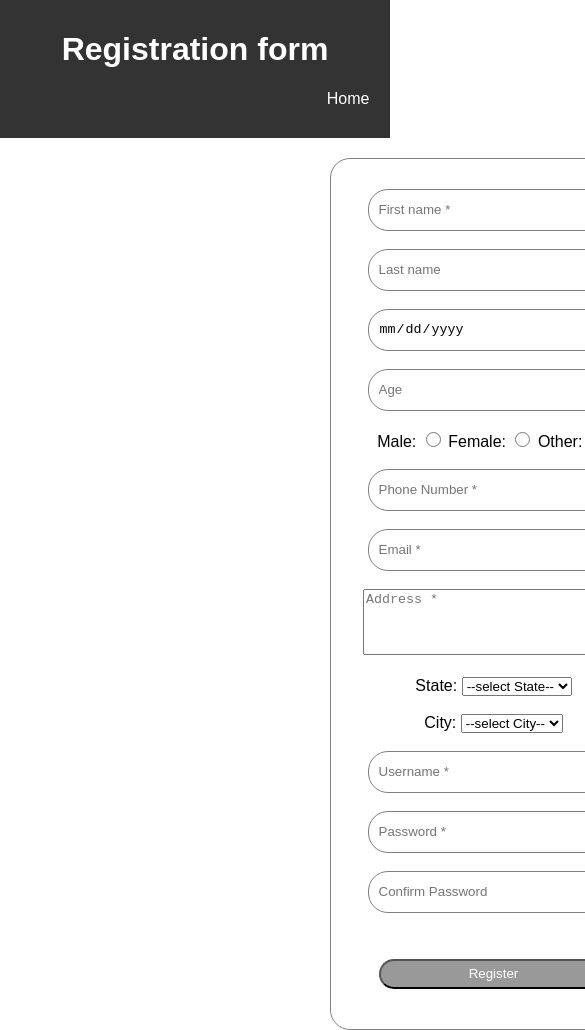
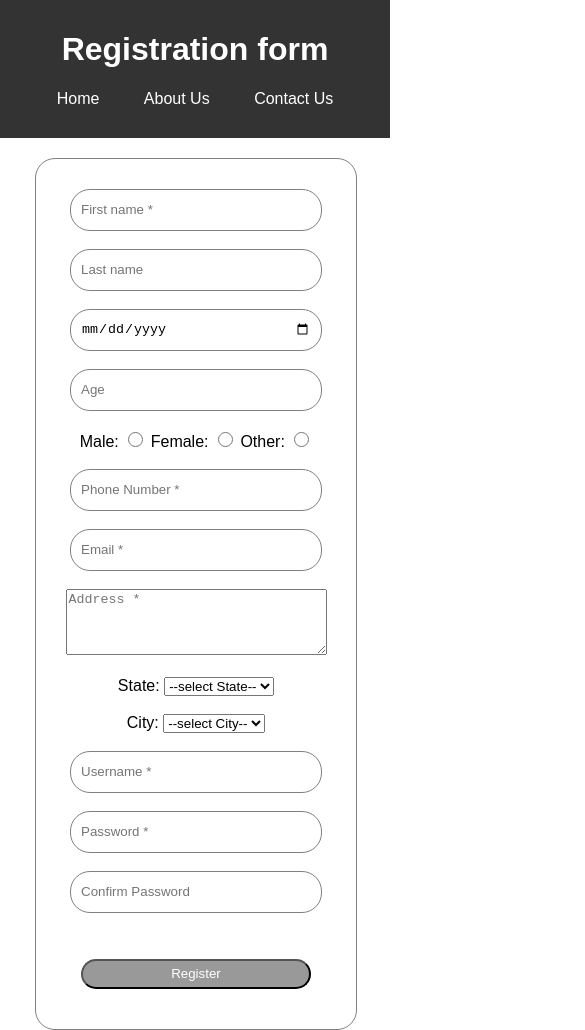
Before and after one commit to mjk859/Claysys-phase-I-project, a plain HTML site: page registration.html in a window 390 px wide. Shown: the top 1030 px of the page, 585 px wide, since content can reach past the window. Drawn offline with Linux system fonts and the light colour scheme.

Commit message:
implemented responsive webpages

```diff
--- a/registration.html
+++ b/registration.html
@@ -3,6 +3,7 @@
 <html lang="en" xmlns="http://www.w3.org/1999/xhtml">
 <head>
     <meta charset="utf-8" />
+    <meta name="viewport" content="width=device-width, initial-scale=1.0">
     <title>Sign up</title>
     <link rel="stylesheet" href="styles.css" />
     <script src="script.js"></script>
@@ -12,9 +13,10 @@
             border: 1px solid grey;
             border-radius: 20px;
             padding: 30px 0px;
-            width: 325px;
-            position: relative;
-            left: 310px
+            width: 100%;
+            display: flex;
+            justify-content: center;
+            align-items: center;
         }
 
         input {
--- a/styles.css
+++ b/styles.css
@@ -17,19 +17,10 @@ header {
         margin: 0 20px;
     }
 
-    header img {
-        position: absolute;
-        left: 250px;
-        top: 15px;
-    }
 
-    header nav {
-        position: relative;
-        left: 270px;
-    }
 
 .container {
-    max-width: 960px;
+    max-width: 320px;
     margin: 20px auto;
     padding: 0 20px;
 }
@@ -52,3 +43,21 @@ footer {
     bottom: 0;
     width: 100%;
 }
+
+@media (max-width: 768px) {
+    header img {
+        left: 10px;
+    }
+
+    header nav {
+        left: 30px;
+    }
+
+    .container {
+        padding: 0 10px;
+    }
+
+    .carousel {
+        height: 300px;
+    }
+}
```
Also changed, not shown: about.html (+2 -1 lines), contact.html (+1 -0 lines), index.html (+1 -0 lines), login.html (+0 -2 lines).
